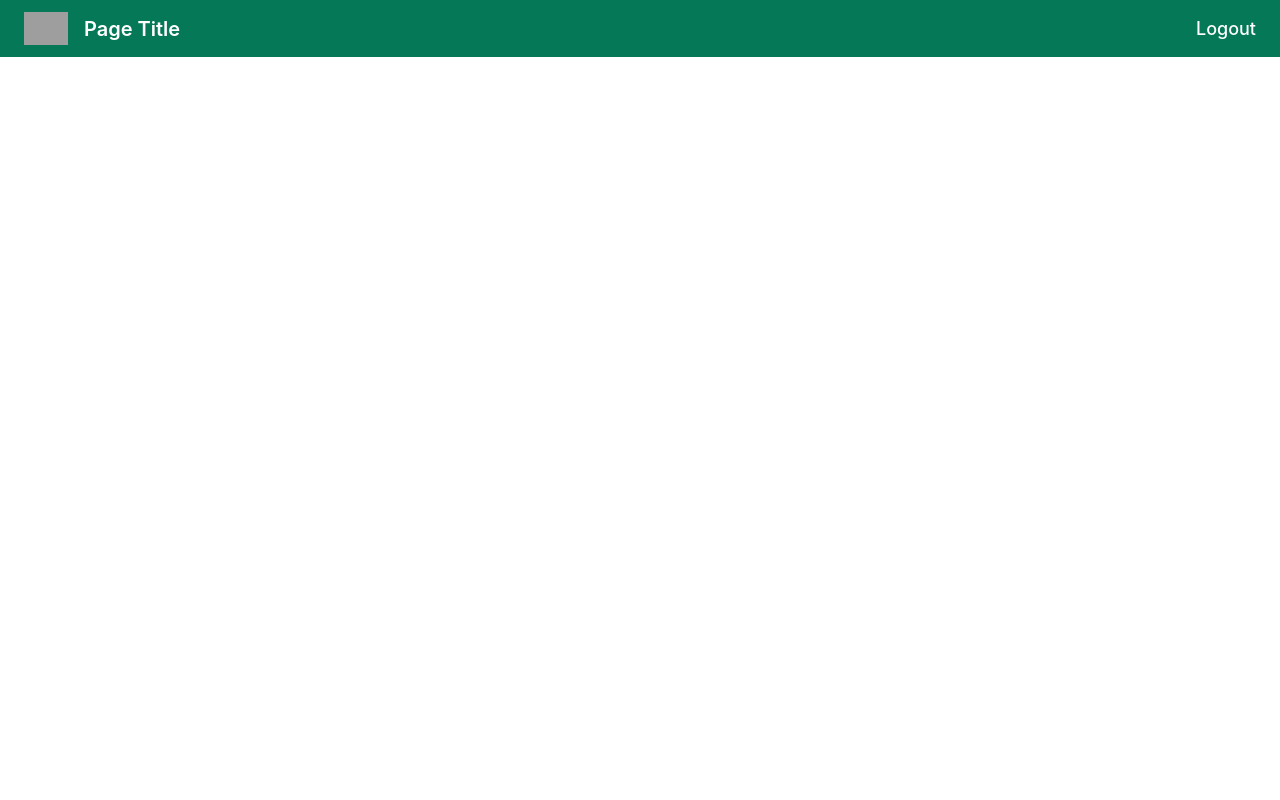
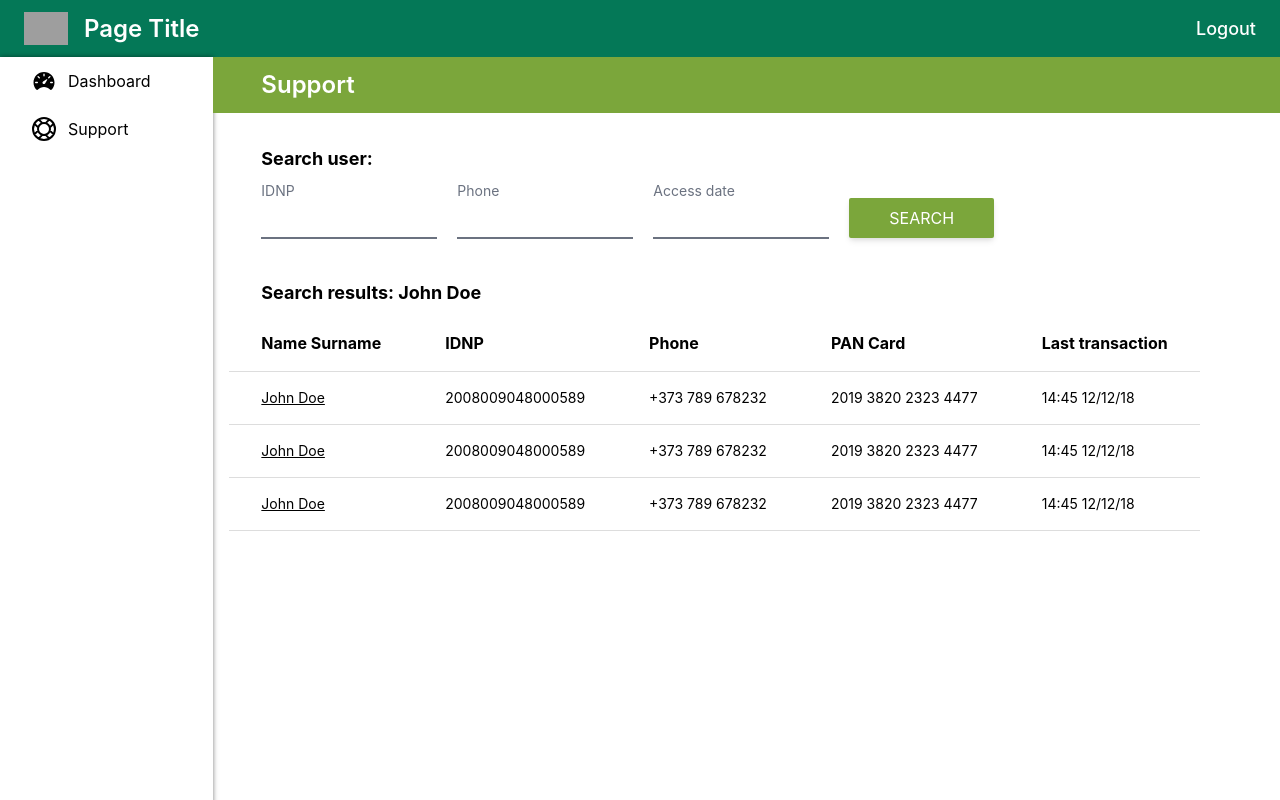
Before and after one commit to Dan4yk/react-app, a React (Create React App) app: page /support in a window 1280 px wide. Built offline with nearby package versions, Linux system fonts and the light colour scheme; grey boxes are pictures that could not be loaded.

Commit message:
Create support page and add style and structure etc..

```diff
--- a/package.json
+++ b/package.json
@@ -11,10 +11,13 @@
     "@types/node": "^12.19.8",
     "@types/react": "^16.14.2",
     "@types/react-dom": "^16.9.10",
+    "@types/react-router-dom": "^5.1.6",
     "classnames": "^2.2.6",
     "font-awesome": "^4.7.0",
     "react": "^17.0.1",
     "react-dom": "^17.0.1",
+    "react-icons": "^4.1.0",
+    "react-router-dom": "^5.2.0",
     "react-scripts": "4.0.1",
     "tailwindcss": "^2.0.1",
     "typescript": "^4.1.2",
--- a/src/App.tsx
+++ b/src/App.tsx
@@ -1,9 +1,15 @@
 import React from 'react';
+import { BrowserRouter } from 'react-router-dom';
+
 import { Navbar } from './components/Navbar/Navbar';
+import { SideNav } from './components/SideNav/SideNav';
 
 const App: React.FC = () => {
   return <>
-    <Navbar />
+    <BrowserRouter>
+      <Navbar />
+      <SideNav />
+    </BrowserRouter>
   </>
 }
 
--- a/src/components/Navbar/Navbar.tsx
+++ b/src/components/Navbar/Navbar.tsx
@@ -8,7 +8,7 @@ export const Navbar: React.FC = () => {
             <nav className="flex justify-between  items-center">
                 <div className="flex flex-row items-center">
                     <img src={pieIcon} className="w-11" alt="pie-chart"/>
-                    <a href="/" className="pl-4 text-xl text-white font-semibold">Page Title</a>
+                    <a href="/" className="pl-4 text-2xl text-white font-semibold">Page Title</a>
                 </div>
 
                 <ul className="flex flex-row">
--- a/src/components/SideNav/SideNav.css
+++ b/src/components/SideNav/SideNav.css
@@ -0,0 +1,3 @@
+.separate-right-line{
+    box-shadow: 0 0 5px rgba(0,0,0,0.5);
+}
--- a/src/components/SideNav/SideNav.tsx
+++ b/src/components/SideNav/SideNav.tsx
@@ -1 +1,34 @@
 import React from 'react';
+import { NavLink, Switch, Route } from 'react-router-dom';
+import { IoIosSpeedometer } from 'react-icons/io';
+import { GrSupport } from 'react-icons/gr';
+import './SideNav.css';
+
+import { Dashboard } from '../../pages/dashboard/Dashboard';
+import { Support } from '../../pages/support/Support';
+
+export const SideNav: React.FC = () => {
+    return (
+        <div className="flex flex-row h-full">
+            <div className="container w-1/5 separate-right-line">
+                <ul className="px-5">
+                    <li className="p-3 text-left flex flex-row items-center">
+                        <IoIosSpeedometer fontSize="24" />
+                        <NavLink to="/dashboard" className="pl-3 text-base">Dashboard</NavLink>
+                    </li>
+                    <li className="p-3 text-left flex flex-row items-center">
+                        <GrSupport fontSize="24" />
+                        <NavLink to="/support" className="pl-3 text-base">Support</NavLink>
+                    </li>
+                </ul>
+            </div>
+
+            <div className="w-full">
+                <Switch>
+                    <Route component={Dashboard} path="/dashboard" exact />
+                    <Route component={Support} path="/support" />
+                </Switch>
+            </div>
+        </div>
+    );
+}
--- /dev/null
+++ b/src/pages/dashboard/Dashboard.tsx
@@ -0,0 +1,12 @@
+import React from 'react';
+import './Dashboard.css'
+
+export const Dashboard: React.FC = () => {
+    return <>
+        <div className="container-fluid mx-auto bg-lime-color py-3 pl-12">
+            <div className="flex flex-row items-center">
+                <h2 className="text-2xl text-white font-semibold">Dashboard</h2>
+            </div>
+        </div>
+    </>
+}
--- /dev/null
+++ b/src/pages/support/Support.tsx
@@ -0,0 +1,96 @@
+import React from 'react';
+
+export const Support: React.FC = () => {
+    const arrayObjects = [
+        {
+            name: 'John',
+            surname: 'Doe',
+            idnp: '2008009048000589',
+            phone: '+373 789 678232',
+            panCard: '2019 3820 2323 4477',
+            createdAt: '14:45 12/12/18'
+        },
+        {
+            name: 'John',
+            surname: 'Doe',
+            idnp: '2008009048000589',
+            phone: '+373 789 678232',
+            panCard: '2019 3820 2323 4477',
+            createdAt: '14:45 12/12/18'
+        },
+        {
+            name: 'John',
+            surname: 'Doe',
+            idnp: '2008009048000589',
+            phone: '+373 789 678232',
+            panCard: '2019 3820 2323 4477',
+            createdAt: '14:45 12/12/18'
+        }
+    ]
+
+    const arrayTitle = [
+        'Name Surname',
+        'IDNP',
+        'Phone',
+        'PAN Card',
+        'Last transaction'
+    ]
+
+    return <>
+        <div className="container-fluid mx-auto bg-lime-color py-3 pl-12">
+            <div className="flex flex-row items-center">
+                <h1 className="text-2xl text-white font-semibold">Support</h1>
+            </div>
+        </div>
+
+
+        <form>
+            <h2 className="pl-12 pt-8 text-lg font-bold">Search user:</h2>
+            <div className="flex flex-row items-center">
+                <div className="pl-12 py-2">
+                    <label className="block text-sm font-normal text-gray-500" htmlFor="username">IDNP</label>
+                    <input className="text-sm w-44 py-2 mb-4 border-b-2 border-gray-500 outline-none" type="text" name="username" />
+                </div>
+
+                <div className="pl-5 py-2">
+                    <label className="block text-sm font-normal text-gray-500" htmlFor="username">Phone</label>
+                    <input className="text-sm w-44 py-2 mb-4 border-b-2 border-gray-500 outline-none" type="text" name="username" />
+                </div>
+
+                <div className="pl-5 py-2">
+                    <label className="block text-sm font-normal text-gray-500" htmlFor="username">Access date</label>
+                    <input className="text-sm w-44 py-2 mb-4 border-b-2 border-gray-500 outline-none" type="text" name="username" />
+                </div>
+
+                <div className="pl-5 py-2">
+                    <button className="bg-lime-color px-10 py-2 rounded-sm shadow-md text-white text-base uppercase">Search</button>
+                </div>
+            </div>
+        </form>
+
+        <div className="p-4">
+            <h2 className="px-8 pb-2 text-lg font-bold">Search results: John Doe</h2>
+            <table className="">
+                <tr style={{ borderBottom: '1px solid #dddddd' }}>
+                    {arrayTitle.map((title) => {
+                        return (
+                            <th className="text-base text-left px-8 py-4">{title}</th>
+                        )
+                    })}
+                </tr>
+
+                {arrayObjects.map((value) => {
+                    return (
+                        <tr style={{ borderBottom: '1px solid #dddddd' }}>
+                            <td className="text-sm text-left px-8 py-4 underline">{value.name + ' ' + value.surname} </td>
+                            <td className="text-sm text-left px-8 py-4">{value.idnp}</td>
+                            <td className="text-sm text-left px-8 py-4">{value.phone}</td>
+                            <td className="text-sm text-left px-8 py-4">{value.panCard}</td>
+                            <td className="text-sm text-left px-8 py-4">{value.createdAt}</td>
+                        </tr>
+                    )
+                })}
+            </table>
+        </div>
+    </>;
+}
```
Also changed, not shown: src/pages/dashboard/Dashboard.css (added), src/pages/support/Support.css (added), src/tailwind.output.css, 1 other file (tests, documents, lock files or other folders).
